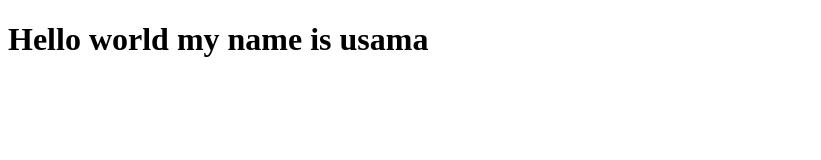
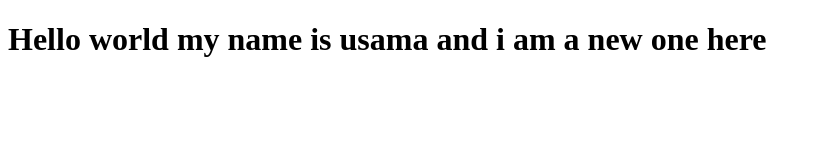
Before and after one commit to usamanazirpsr/New-repository, a plain HTML site: page index.html in a window 1280 px wide. Shown: the whole page, without its empty margins (0-821 px from the left). Drawn offline with Linux system fonts and the light colour scheme.

Commit message:
Update index.html

```diff
--- a/index.html
+++ b/index.html
@@ -7,7 +7,7 @@
 </head>
 <body>
     <h1>
-        Hello world my name is usama
+        Hello world my name is usama and i am a new one here
     </h1>
 </body>
 </html>
```
